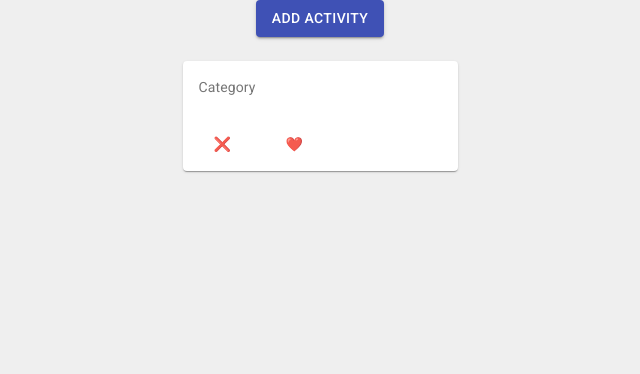
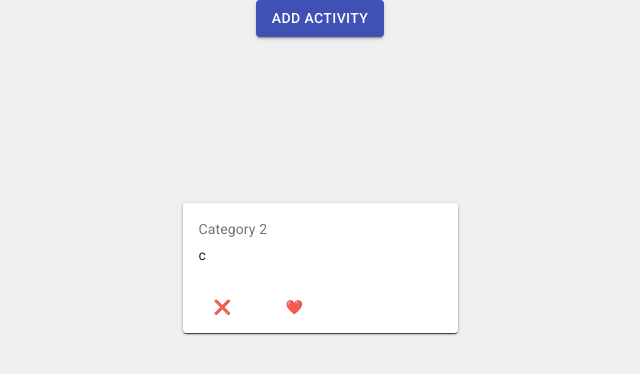
Before and after one commit to Orange-Mango/what-do-frontend, a React (Create React App) app: page / in a window 1280 px wide. Shown: the top 374 px of the page, without its empty margins (320-960 px from the left). Built offline with nearby package versions, Linux system fonts and the light colour scheme; no server answers; the HTML template or start-up script is replaced by a standard one.

Commit message:
Add stacked activities

```diff
--- a/src/Activities/Activities.js
+++ b/src/Activities/Activities.js
@@ -1,60 +1,81 @@
-import React, { useState, useEffect } from "react";
-import { Button, Container, Grid } from "@material-ui/core";
+import React, { useState, useEffect } from 'react';
+import { Button, Container, Grid } from '@material-ui/core';
+import { useTransition, animated } from 'react-spring';
 
-import Activity from "./Activity/Activity";
+import Activity from './Activity/Activity';
 
 const Activities = () => {
-  const [activities, setActivities] = useState([{ description: "test" }]);
+  const [activities, setActivities] = useState([
+    { key: 0, description: 'a' },
+    { key: 1, description: 'b' },
+    { key: 2, description: 'c' }
+  ]);
+
+  const [index, setIndex] = useState(activities.length);
 
   useEffect(() => {
     function fetchData() {
-      fetch("http://78.82.184.12:55502/activities")
-        .then((response) => {
+      fetch('http://78.82.184.12:55502/activities')
+        .then(response => {
           return response.json();
         })
-        .then((data) => {
+        .then(data => {
           setActivities(data);
         });
     }
     fetchData();
   }, []);
 
-  const handleRemoveActivity = (index) => {
-    activities.splice(index, 1);
-    setActivities([...activities]);
+  const handleRemoveActivity = index => {
+    let newActivities = [...activities];
+    newActivities.pop();
+    setActivities(newActivities);
   };
 
   const handleAddActivity = () => {
-    setActivities([...activities, { description: "test" }]);
+    setIndex(index + 1);
+    let newActivities = [...activities];
+    newActivities.push({ key: index, description: 'new' });
+    setActivities(newActivities);
   };
 
-  console.warn(activities);
+  const transitions = useTransition(activities, p => p.key, {
+    from: { opacity: 0, transform: `translate3d(100%,0,0)` },
+    enter: { opacity: 1, transform: 'translate3d(0%,0,0)' },
+    leave: { opacity: 0, transform: 'translate3d(-150%,0,0)' }
+  });
+
   return (
     <Container>
       <Grid
         container
-        direction="column"
-        alignItems="center"
-        justify="center"
+        direction='column'
+        alignItems='center'
+        justify='center'
         spacing={3}
       >
         <Grid item>
           <Button
             onClick={handleAddActivity}
-            variant="contained"
-            color="primary"
+            variant='contained'
+            color='primary'
           >
             Add activity
           </Button>
         </Grid>
-        {activities.map(({ activity, index }) => (
-          <Grid item>
-            <Activity
-              removeActivity={handleRemoveActivity}
-              index={index}
-              activity={activity}
-            />
-          </Grid>
+        {transitions.map(({ item, props, key }) => (
+          <animated.div
+            style={{
+              ...props,
+              marginTop: '500px',
+              position: 'absolute'
+            }}
+            key={key}
+          >
+            <Grid item>
+              <Activity removeActivity={handleRemoveActivity} activity={item} />
+            </Grid>
+          </animated.div>
         ))}
       </Grid>
     </Container>
--- a/src/Activities/Activity/Activity.js
+++ b/src/Activities/Activity/Activity.js
@@ -1,50 +1,50 @@
-import React from "react";
-import { makeStyles } from "@material-ui/core/styles";
+import React from 'react';
+import { makeStyles } from '@material-ui/core/styles';
 import {
   Card,
   CardActions,
   CardContent,
   Button,
-  Typography,
-} from "@material-ui/core";
+  Typography
+} from '@material-ui/core';
 
 const useStyles = makeStyles({
   root: {
     minWidth: 275,
-    width: "30%",
+    width: '30%'
   },
   bullet: {
-    display: "inline-block",
-    margin: "0 2px",
-    transform: "scale(0.8)",
+    display: 'inline-block',
+    margin: '0 2px',
+    transform: 'scale(0.8)'
   },
   title: {
-    fontSize: 14,
+    fontSize: 14
   },
   pos: {
-    marginBottom: 12,
-  },
+    marginBottom: 12
+  }
 });
 
-const Activity = ({ activity, index, removeActivity }) => {
+const Activity = ({ activity, removeActivity }) => {
   const classes = useStyles();
   return (
     <Card className={classes.root}>
       <CardContent>
         <Typography
           className={classes.title}
-          color="textSecondary"
+          color='textSecondary'
           gutterBottom
         >
-          Category
+          Category {activity.key}
         </Typography>
 
-        <Typography variant="body2" component="p">
-          {activity && activity.description}
+        <Typography variant='body2' component='p'>
+          {activity.description}
         </Typography>
       </CardContent>
       <CardActions>
-        <Button onClick={() => removeActivity(index)}>❌</Button>
+        <Button onClick={() => removeActivity(activity.key)}>❌</Button>
         <Button>❤️</Button>
       </CardActions>
     </Card>
```
